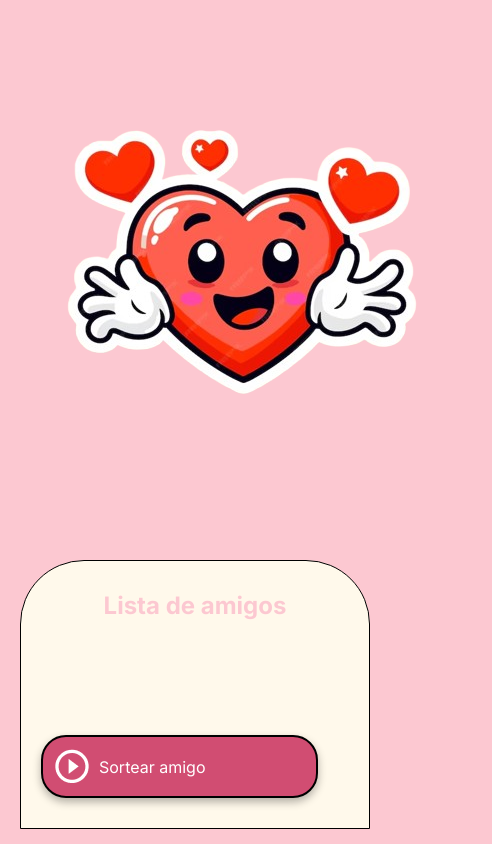
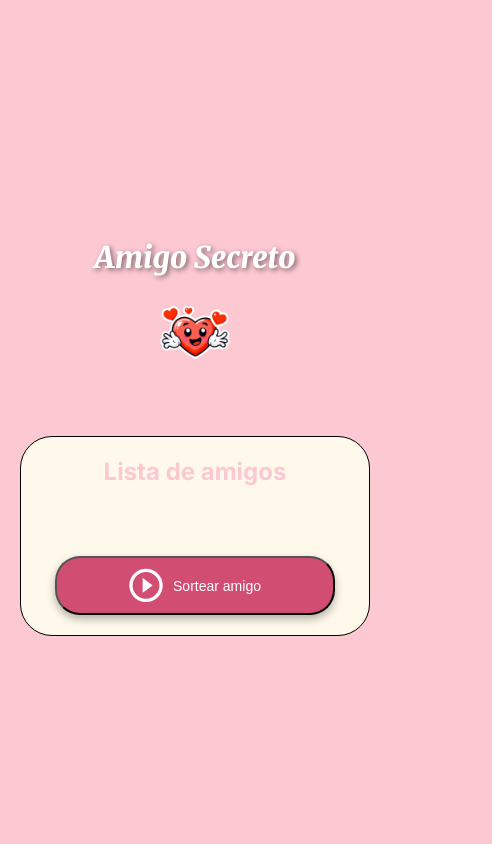
Before and after one commit to SergJprog/amigoMuni, a website: page index.html in a window 390 px wide. Shown: the whole page, 492 px wide, since content can reach past the window. Drawn offline with Linux system fonts and the light colour scheme; no server answers.

Commit message:
Mejora en el css

```diff
--- a/style.css
+++ b/style.css
@@ -27,9 +27,9 @@ body {
 .main-content {
     display: flex;
     flex-direction: column;
-    height: 100%;
+    height: auto;
     width: 100%;
-    max-width: 1200px;
+    max-width: 900px;
     padding: 20px;
     margin: 0 auto;
 }
@@ -37,28 +37,33 @@ body {
 /* Banner */
 .header-banner {
     display: flex;
-    justify-content: center;
+    flex-direction: column;
     align-items: center;
-    padding: 40px 0;
+    padding: 30px 0;
     text-align: center;
     width: 100%;
 }
 
 .main-title {
-    font-size: 48px;
+    font-size: 42px;
     font-family: "Merriweather", serif;
     font-weight: 900;
     font-style: italic;
     color: var(--color-white);
-    margin: 0;
+    margin-bottom: 10px;
     text-shadow: 2px 2px 5px rgba(0, 0, 0, 0.5);
+}
+
+.header-banner img {
+    max-width: 150px;
+    height: auto;
 }
 
 /* Sección de entrada */
 .input-section {
     background-color: var(--color-secondary);
     border: 1px solid #000;
-    border-radius: 64px 64px 0 0;
+    border-radius: 32px;
     display: flex;
     flex-direction: column;
     align-items: center;
@@ -70,91 +75,52 @@ body {
 
 /* Títulos */
 .section-title {
-    font-family: "Inter", sans-serif;
-    font-size: 36px;
+    font-size: 32px;
     font-weight: 700;
     color: var(--color-primary);
-    margin: 10px 0;
     text-align: center;
-}
-
-/* Contenedores de entrada y botón */
-.input-wrapper {
-    display: flex;
-    justify-content: center;
-    width: 100%;
-    max-width: 600px;
-    margin-top: 20px;
-    flex-wrap: wrap;
-}
-
-.input-name {
-    width: 100%;
-    max-width: 350px;
-    padding: 10px;
-    border: 2px solid #000;
-    border-radius: 25px 0 0 25px;
-    font-size: 16px;
-}
-
-.button-container {
-    width: 100%;
-    display: flex;
-    justify-content: center;
-    margin-top: 20px;
-}
-
-.button-container button {
-    width: 80%;
-    max-width: 300px;
-    padding: 15px;
-    font-family: "Inter", sans-serif;
-    font-size: 16px;
-    border: 2px solid #000;
-    border-radius: 25px;
-    box-shadow: 0 4px 8px rgba(0, 0, 0, 0.3);
-    cursor: pointer;
-    text-align: center;
-}
-
-.button-add {
-    background-color: var(--color-tertiary);
-    color: var(--color-text);
-    border-radius: 0 25px 25px 0;
-}
-
-.button-add:hover {
-    background-color: #a1a1a1;
+    margin-bottom: 15px;
 }
 
 /* Listas */
 ul {
     list-style-type: none;
     color: var(--color-text);
-    font-family: "Inter", sans-serif;
     font-size: 18px;
-    margin: 20px 0;
+    margin: 10px 0;
+    padding: 0;
+    text-align: center;
 }
 
 .result-list {
-    margin-top: 15px;
     color: #D14D72;
     font-size: 22px;
     font-weight: bold;
-    text-align: center;
 }
 
 /* Botón de sortear */
+.button-container {
+    width: 100%;
+    display: flex;
+    justify-content: center;
+    margin-top: 15px;
+}
+
 .button-draw {
     display: flex;
     align-items: center;
-    width: 100%;
-    padding: 12px 40px;
+    justify-content: center;
+    width: 80%;
+    max-width: 280px;
+    padding: 12px;
     color: var(--color-white);
     background-color: var(--color-button);
     font-size: 16px;
     border-radius: 25px;
-    margin-top: 20px;
+    cursor: pointer;
+    text-align: center;
+    box-shadow: 0 4px 8px rgba(0, 0, 0, 0.3);
+    transition: 0.3s;
 }
 
 .button-draw img {
@@ -163,43 +129,19 @@ ul {
 
 .button-draw:hover {
     background-color: var(--color-button-hover);
+    transform: scale(1.05);
+}
+
+/* Imagen de descarga */
+#btnDescargar {
+    display: none;
+    max-width: 50px;
+    margin-top: 15px;
+    cursor: pointer;
 }
 
 /* Media Queries para Responsividad */
-@media screen and (max-width: 1024px) {
-    .header-banner {
-        flex: 40%;
-    }
-
-    .main-title {
-        font-size: 40px;
-    }
-
-    .section-title {
-        font-size: 32px;
-    }
-
-    .input-wrapper {
-        flex-direction: column;
-        margin-top: 15px;
-    }
-
-    .button-container {
-        flex-direction: column;
-        margin-top: 10px;
-    }
-
-    .result-list {
-        font-size: 20px;
-    }
-}
-
 @media screen and (max-width: 768px) {
-    .header-banner {
-        flex: 50%;
-        padding: 20px 0;
-    }
-
     .main-title {
         font-size: 36px;
     }
@@ -208,19 +150,12 @@ ul {
         font-size: 28px;
     }
 
-    .input-wrapper {
-        flex-direction: column;
-        margin-top: 10px;
+    .header-banner img {
+        max-width: 120px;
     }
 
-    .button-container {
-        flex-direction: column;
-        width: 100%;
-    }
-
-    .button-container button {
-        width: 80%;
-        margin-bottom: 10px;
+    .button-draw {
+        width: 90%;
     }
 
     .result-list {
@@ -229,33 +164,22 @@ ul {
 }
 
 @media screen and (max-width: 480px) {
-    .header-banner {
-        flex: 60%;
-        padding: 10px 0;
-    }
-
     .main-title {
-        font-size: 28px;
+        font-size: 30px;
     }
 
     .section-title {
         font-size: 24px;
     }
 
-    .input-wrapper {
-        flex-direction: column;
-        margin-top: 10px;
-        max-width: 100%;
+    .header-banner img {
+        max-width: 100px;
     }
 
-    .input-name {
-        padding: 8px;
+    .button-draw {
+        width: 100%;
         font-size: 14px;
-    }
-
-    .button-container button {
-        width: 90%;
-        padding: 12px;
+        padding: 10px;
     }
 
     .result-list {
```
